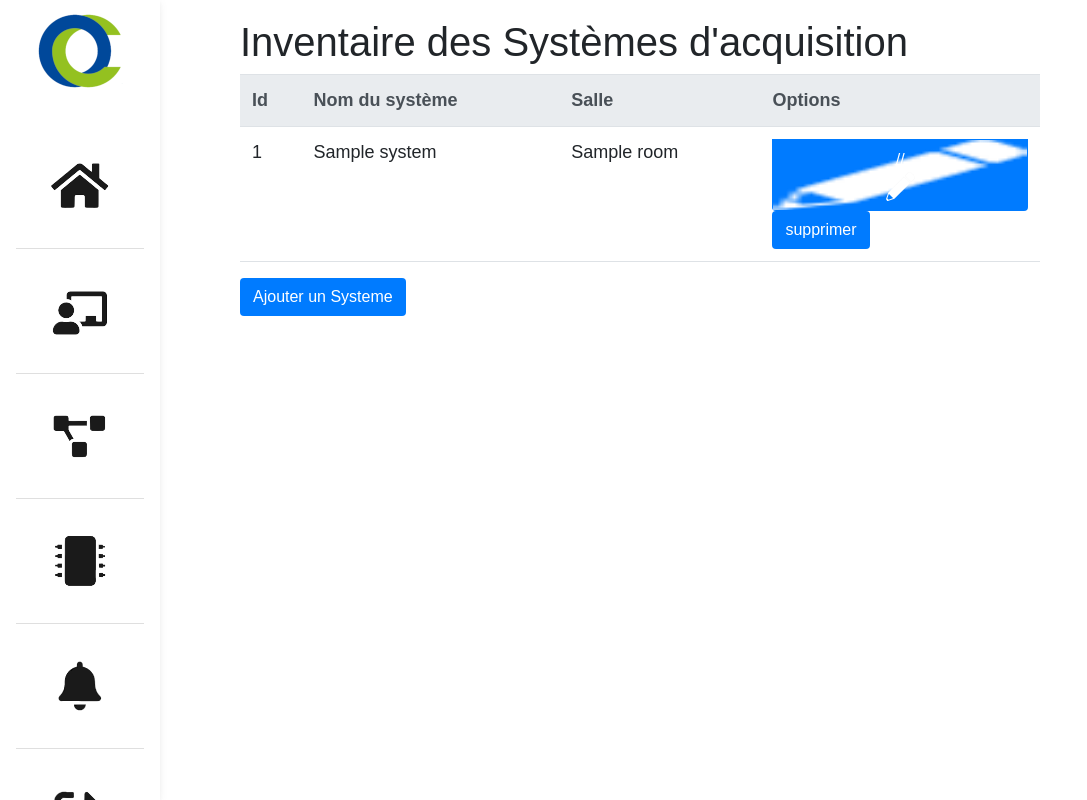
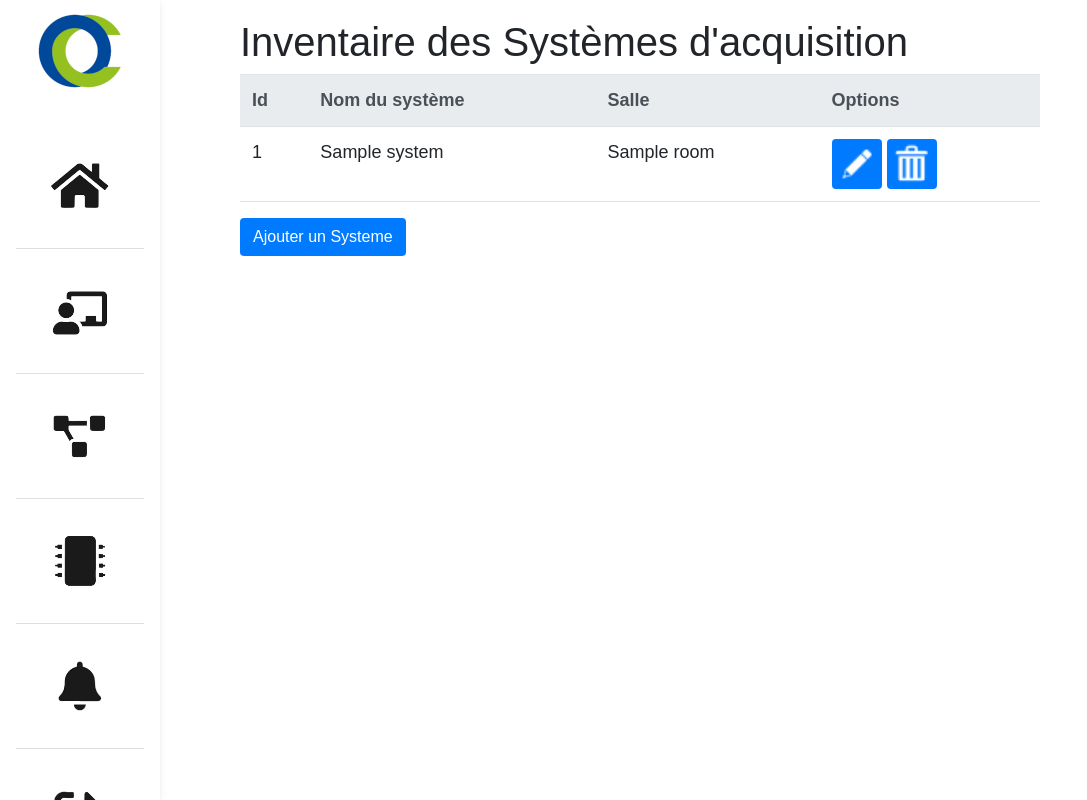
Before and after one commit to Remyto667/SmartCampus, a Symfony app: template symfony/templates/admin/lister_systemes.html.twig in a window 1280 px wide. Shown: the whole page, without its empty margins (0-1087 px from the left). Run offline with Twig, Linux system fonts and the light colour scheme; the template is opened without the code that fills it: most values are stand-ins (such as "Sample title", 1, 10 or a date in 2020); some libraries are stand-ins or nearby versions.

Commit message:
boutons crayon+poubelle

```diff
--- a/symfony/templates/admin/lister_systemes.html.twig
+++ b/symfony/templates/admin/lister_systemes.html.twig
@@ -42,11 +42,20 @@
         border-radius: 0.25rem;
         transition: color .15s ease-in-out,background-color .15s ease-in-out,border-color .15s ease-in-out,box-shadow .15s ease-in-out;
     }
-    .style1 {
-        background-image: url({{ asset('img/crayon_blanc.png') }});
+
+
+    .img {
         background-repeat: no-repeat;
         background-size: 100% 100%;
         background-position: 0 0;
+        width:50px;
+        height:50px;
+    }
+    .update {
+        background-image: url({{ asset('img/crayon_blanc.png') }});
+    }
+    .delete {
+        background-image: url({{ asset('img/poubelle.png') }});
     }
 </style>
 
@@ -70,11 +79,9 @@
                 <td> {{ system.name }}</td>
                 <td> {{ system.room.name }} </td>
                 <td>
-                    <a class="btn btn-primary list-group-item list-group-item-action py-2 ripple style1" href="/admin/database/modifier_systeme/{{ system.id }}"
-                    aria-current="true" role="button" >
-                    //<img class="rounded mx-auto d-block" src="{{ asset('img/crayon_blanc.png') }}"> <a/>
-
-                    <a class="btn btn-primary" href="/admin/database/supprimer_systeme/{{ system.id }}" role="button">supprimer</a> </td>
+                    <a class="btn btn-primary img update" href="/admin/database/modifier_systeme/{{ system.id }}" role="button" ><a/>
+                    <a class="btn btn-primary img delete" href="/admin/database/supprimer_systeme/{{ system.id }}" role="button"></a>
+                </td>
             </tr>
         {% endfor %}
         </tbody>
```
Also changed, not shown: symfony/public/img/crayon_blanc.png, symfony/public/img/poubelle.png (added).
